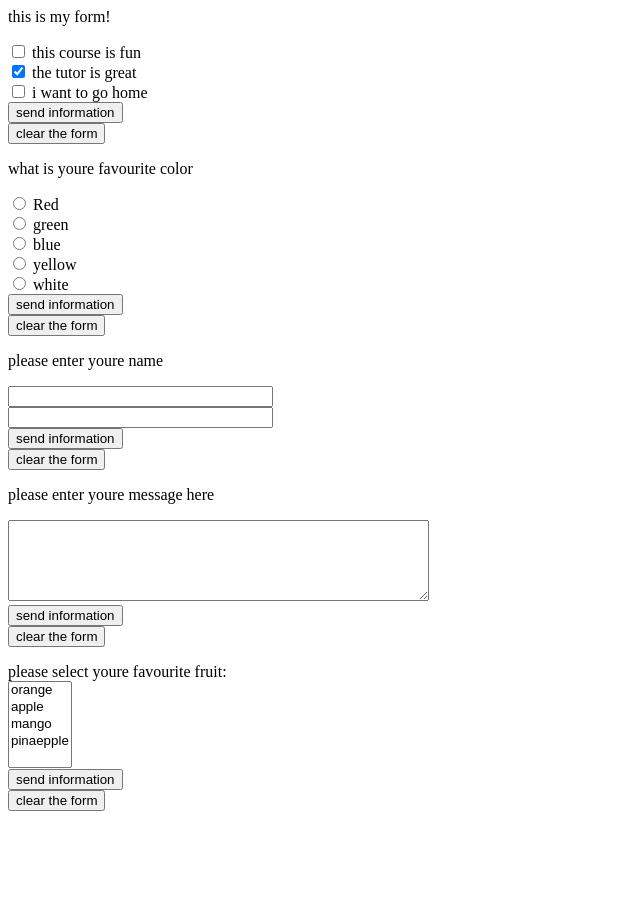
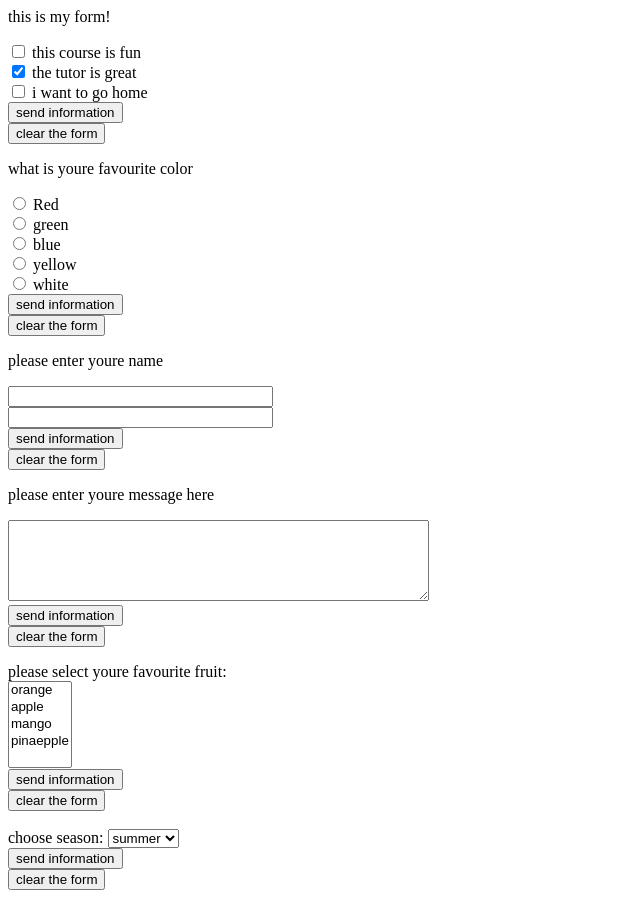
Before and after one commit to brianmwirigi/powelearnproject, a plain HTML site: page index.html in a window 1280 px wide. Shown: the whole page, without its empty margins (0-640 px from the left). Before the commit the page ends 819 px from the top, so only its background shows below. Drawn offline with Linux system fonts and the light colour scheme.

Commit message:
html form inputs fields

```diff
--- a/index.html
+++ b/index.html
@@ -3,7 +3,7 @@
 
 <head>
     <title>Power learn project web development </title>
-    <!-example of submit and rest-->
+    <!--this is a comment -->
 </head>
 
 <body>
@@ -19,6 +19,7 @@
             <input type="reset" value="clear the form" name="reset"> <br>
         </p>
     </form>
+
     <form method="post" action="location and file name">
         what is youre favourite color <p>
             <input type="radio" name="color" value="red"> Red <br>
@@ -41,6 +42,7 @@
             <input type="reset" value="clear the form" name="reset"> <br>
         </p>
     </form>
+
     <form method="post" action="location and and file name">
         please enter youre message here <p>
             <textarea name="message" rows="5" cols="50"></textarea> <br>
@@ -48,6 +50,7 @@
             <input type="reset" value="clear the form" name="reset"> <br>
         </p>
     </form>
+
     <form method="post" action="location and file name">
         please select youre favourite fruit: <br>
         <select name="menu" multiple size="5">
@@ -59,6 +62,19 @@
         <input type="submit" value="send information" name="submit"><br>
         <input type="reset" value="clear the form" name="reset"> <br>
     </form>
+
+    <form method="post" action="location and file name">
+        <br>
+        <label for="favouriteseason">choose season:</label>
+        <select id="favouriteseason">
+            <option value="summer"> summer </option>
+            <option value="spring"> spring </option>
+            <option value="autumn"> autumn </option>
+        </select> <br>
+        <input type="submit" value="send information" name="submit"><br>
+        <input type="reset" value="clear the form" name="reset"> <br>
+
+    </form>
 </body>
 
 </html>
```
